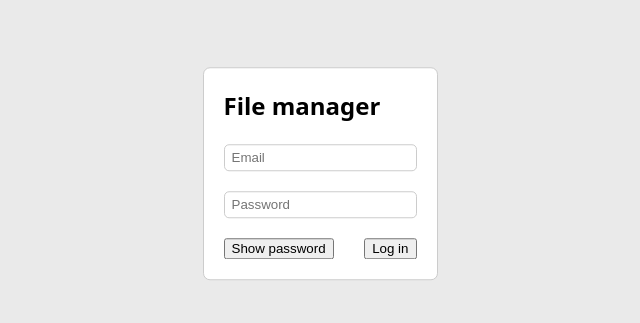
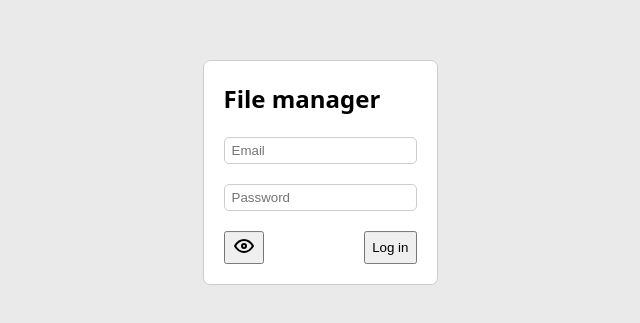
Before and after one commit to JuanAn6/file_manager, a React (Vite) app in the folder web_file_manager/: page /login in a window 1280 px wide. Shown: the part 217-540 px from the top of the page, without its empty margins (320-960 px from the left). Built offline with nearby package versions, Linux system fonts and the light colour scheme; no server answers.

Commit message:
Icon show hidde password

```diff
--- a/web_file_manager/src/components/Login.jsx
+++ b/web_file_manager/src/components/Login.jsx
@@ -3,6 +3,8 @@ import { useNavigate } from 'react-router-dom';
 import api from '../api/axios';
 import { useAuth } from '../context/AuthContext';
 import '../styles/Login.css';
+import eyeFilled from '../icons/eye-filled.svg';
+import eyeOutlined from '../icons/eye-outlined.svg';
 
 
 function Login() {
@@ -44,7 +46,13 @@ function Login() {
           <input type="email" name="email" placeholder="Email" value={email} onChange={(e) => setEmail(e.target.value)} required />
           <input type={showPassword} name="password" placeholder="Password" value={password} onChange={(e) => setPassword(e.target.value)} required />
           <div className='button-container'>
-            <button type="button" onClick={handleShowPassword}>Show password</button>
+            <button type="button" onClick={handleShowPassword}>
+              { showPassword == 'password' ?
+                <img src={eyeOutlined} alt='icon' />
+                :
+                <img src={eyeFilled} alt='icon' />
+              }
+            </button>
             <button type="submit">Log in</button>
           </div>
         </form>
```
